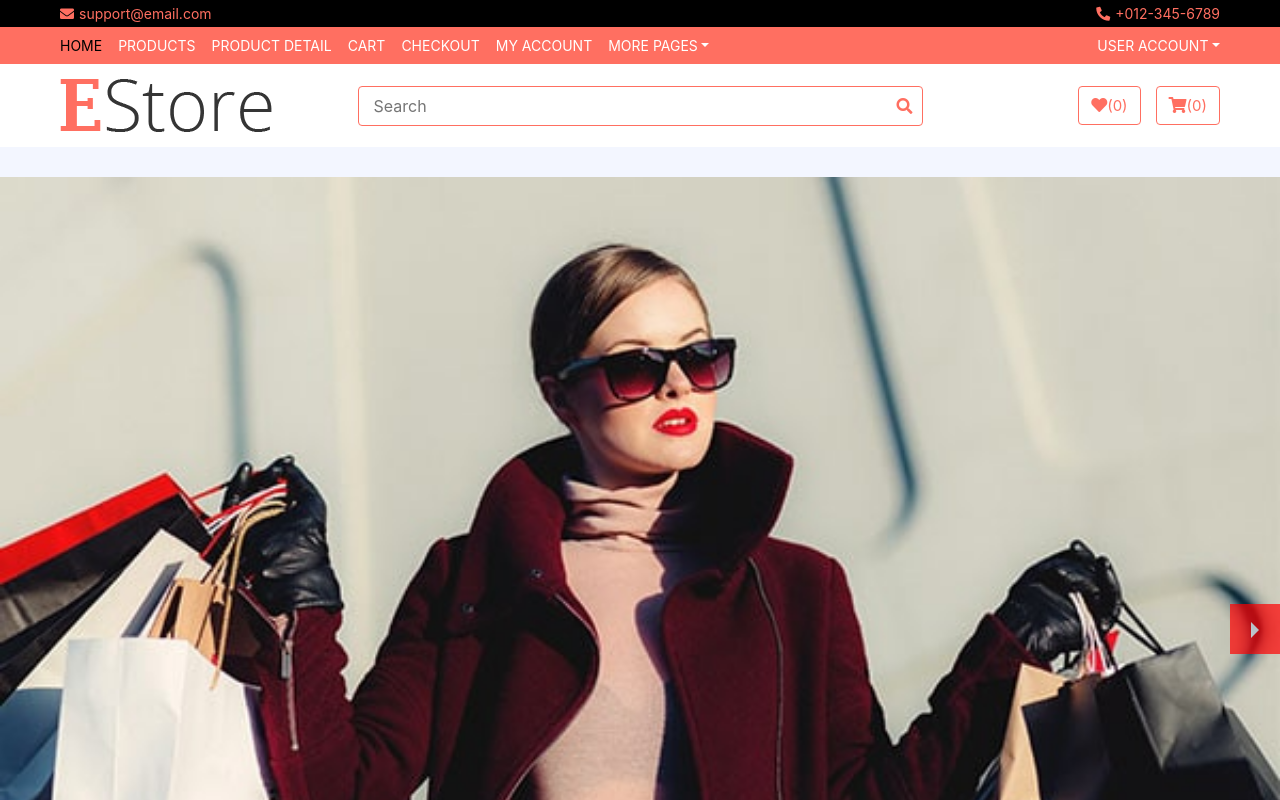
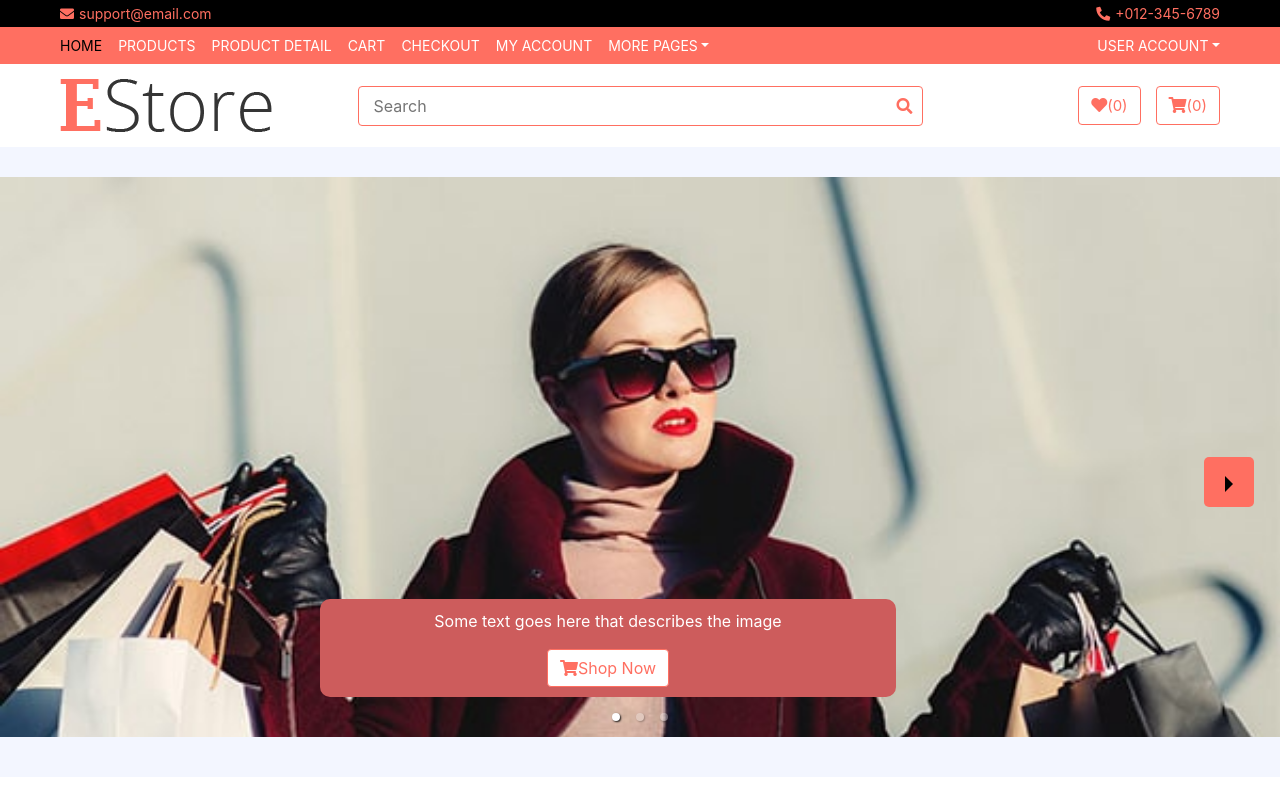
Before and after one commit to Krushn219/Dormec, a React (Create React App) app: page / in a window 1280 px wide. Shown: the top 800 px of the page. Built offline with nearby package versions, Linux system fonts and the light colour scheme.

Commit message:
changes in slider

```diff
--- a/src/Components/Footer/Footer.jsx
+++ b/src/Components/Footer/Footer.jsx
@@ -111,8 +111,7 @@ const Footer = () => {
           <div className="row">
             <div className="col-md-6 copyright">
               <p>
-                Copyright &copy; <a href="/">Your Site Name</a>. All Rights
-                Reserved
+                Copyright &copy; <a href="/">Dormec</a>. All Rights Reserved
               </p>
             </div>
 
--- a/src/Components/Slider/MySlider.jsx
+++ b/src/Components/Slider/MySlider.jsx
@@ -2,9 +2,44 @@ import React from "react";
 import { Carousel } from "react-responsive-carousel";
 import "react-responsive-carousel/lib/styles/carousel.min.css";
 import "./slider.css";
+import Slider from "react-slick";
+import "slick-carousel/slick/slick.css";
+import "slick-carousel/slick/slick-theme.css";
 
 const MySlider = () => {
+  const settings = {
+    infinite: true,
+    speed: 2000,
+    slidesToShow: 1,
+    slidesToScroll: 1,
+    autoplay: true,
+    autoplaySpeed: 4000,
+    cssEase: "linear",
+    // rtl: true,
+    responsive: [
+      {
+        breakpoint: 1200,
+        settings: {
+          slidesToShow: 3,
+        },
+      },
+      {
+        breakpoint: 992,
+        settings: {
+          slidesToShow: 2,
+        },
+      },
+      {
+        breakpoint: 768,
+        settings: {
+          slidesToShow: 1,
+        },
+      },
+    ],
+  };
+
   return (
+    <>
       <Carousel>
         <div>
           <img src="assets/img/slider-1.jpg" alt="Slider" />
@@ -15,7 +50,7 @@ const MySlider = () => {
             </a>
           </div>
         </div>
-      <div>
+        <div className="width:500px, height:500px">
           <img src="assets/img/slider-2.jpg" alt="Slider-2" />
           <div className="legend">
             <p>Some text goes here that describes the image</p>
@@ -34,6 +69,7 @@ const MySlider = () => {
           </div>
         </div>
       </Carousel>
+    </>
   );
 };
 
--- a/src/Components/Slider/slider.css
+++ b/src/Components/Slider/slider.css
@@ -1,13 +1,25 @@
+/* :root {
+    --primary: #FF3E41;
+    --secondary: #51CFED;
+    --light: #F8F2F0;
+    --dark: #060315;
+    --btn_primary: #FF3E41 !important;
+} */
+
+* {
+    box-sizing: border-box;
+    text-decoration: none !important;
+}
+
 .carousel .thumbs{
     display: none;
 }
 .carousel .slide .legend{
     opacity: 1;
     transition: all .5s ease-in-out;
-    position: absolute;
     bottom: 40px;
     left: 25%;
-    width: 50%;
+    width: 45%;
     margin-left: 0px;
     border-radius: 10px;
     background: indianred;
@@ -16,6 +28,12 @@
     text-align: center;
     transition: opacity .35s ease-in-out;
 }
+.carousel .slide .legend p{
+    font-size: 16px;
+}
+.carousel .slide .legend:hover{
+    background: rgb(234, 67, 67);
+}
 .carousel .carousel-status{
     display: none;
 }
@@ -23,26 +41,50 @@
     color: #fff;
     font-size: 26px;
     padding: 5px;
-    background-color: red;
+    background: #FF6F61;
     width: 50px;
     height: 50px;
     top: 50%;
+    border-radius: 5px;
 }
 .carousel .control-arrow,
 .carousel.carousel-slider .control-arrow{
-    opacity: 0.7;
+    opacity: 1;
 }
 .carousel .control-arrow{
     margin-top: 0px;
 }
 .carousel.carousel-slider .control-arrow:hover{
-    background: rgba(0, 0, 0, 0.2);
-    border: 1px solid red;
+    border: 1px solid #FF6F61;
     border-radius: 5px;
+    background: black
+}
+.carousel .control-next.control-arrow{
+    right: 2%;
+}
+.carousel .control-next.control-arrow:before {
+    border-left: 8px solid black;
+}
+.carousel .control-prev.control-arrow:before{
+    border-right: 8px solid black;
 }
 .carousel .control-next.control-arrow:hover:before{
-    border-left: 8px solid red;
+    border-left: 8px solid #FF6F61;
 }
 .carousel .control-prev.control-arrow:hover:before{
-    border-right: 8px solid red;
+    border-right: 8px solid #FF6F61;
 }
+.carousel .slide{
+    height: 70vh;
+}
+.carousel .control-prev.control-arrow{
+    left:2%
+}
+.slider-img{
+    background-image: url("../../../public/assets/img/slider-2.jpg");
+    background-repeat: no-repeat;
+    background-position: center;
+    background-size: cover;
+    height: 80vh;
+
+}
```
Also changed, not shown: 12 other files (tests, documents, lock files or other folders). Lines whose indentation alone changed are shown as unchanged.
